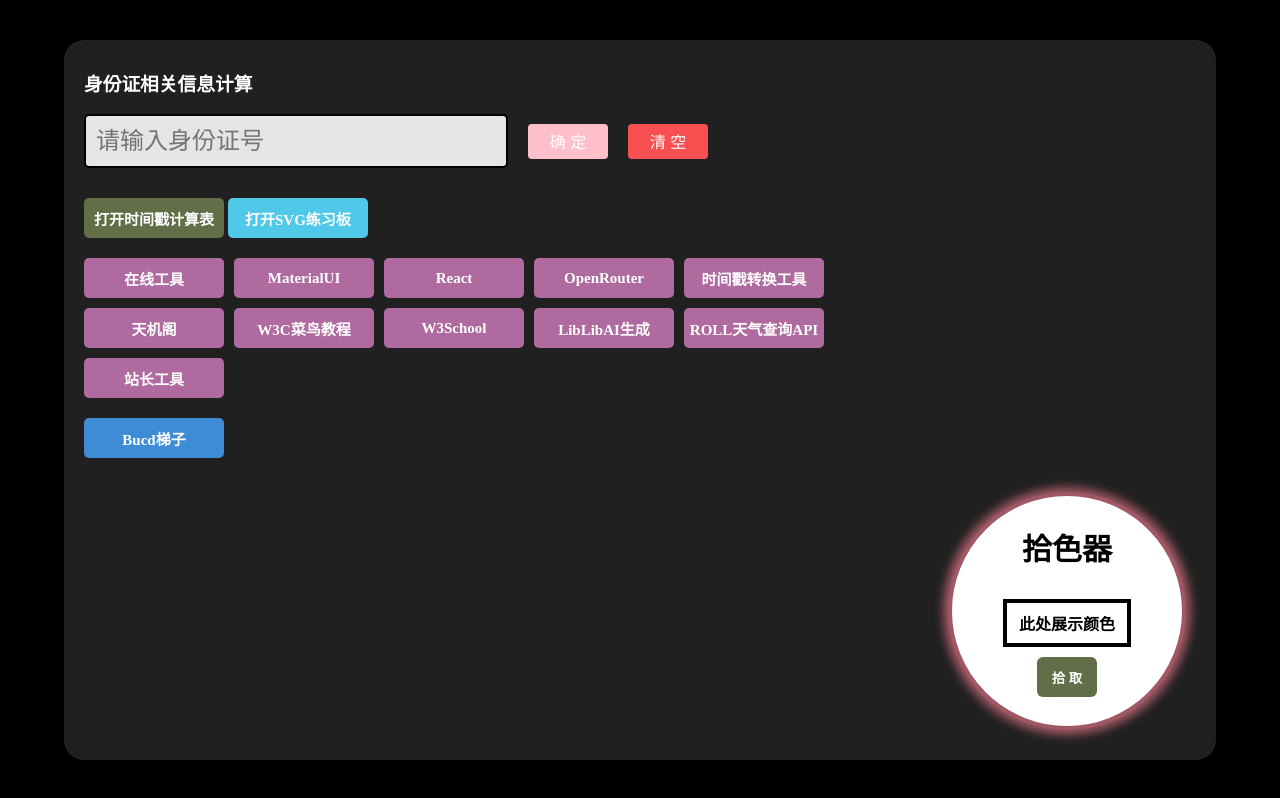
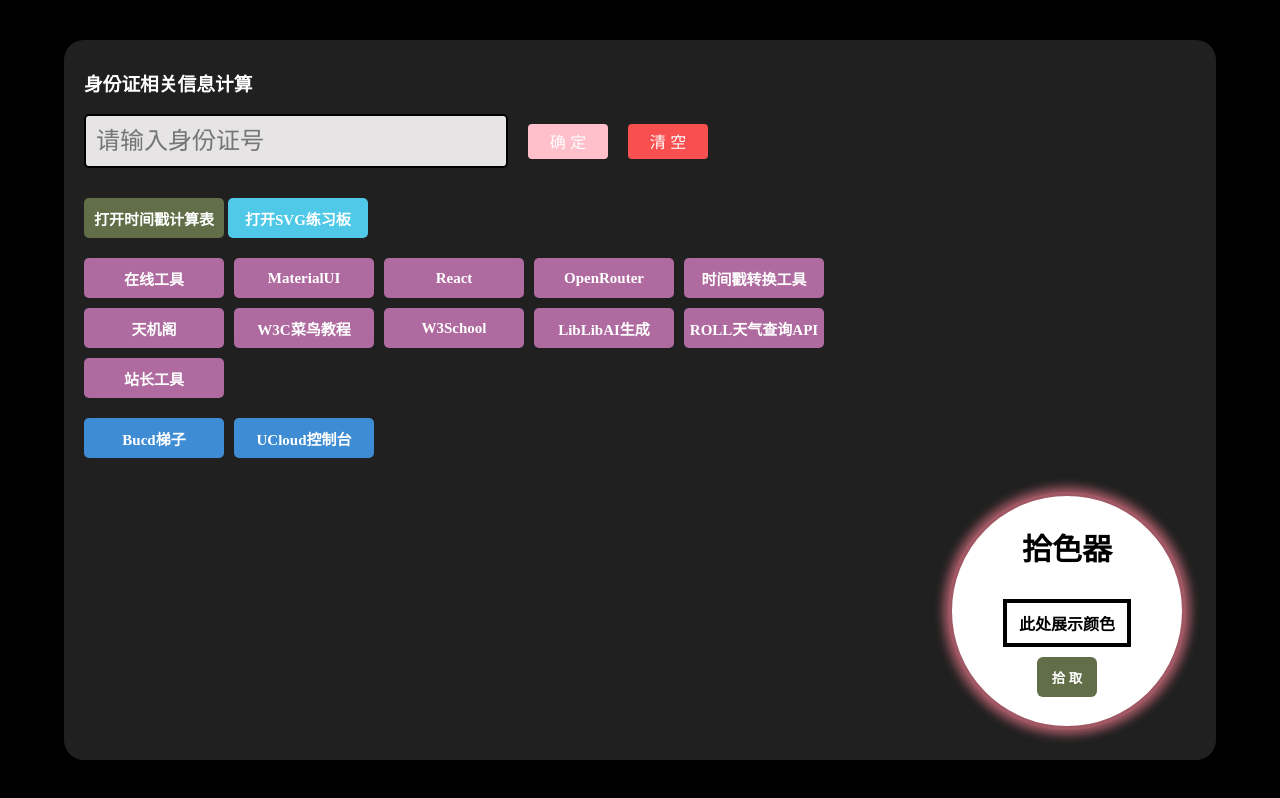
Before and after one commit to MissionMMM/react-app, a React (Create React App) app: page /instrument in a window 1280 px wide. Built offline with nearby package versions, Linux system fonts and the light colour scheme.

Commit message:
添加ucloud控制台url跳转

```diff
--- a/src/pages/instrument/instrument.js
+++ b/src/pages/instrument/instrument.js
@@ -262,6 +262,9 @@ function Instrument() {
             case 12:
                 url = "https://tool.chinaz.com/"
                 break;
+            case 13:
+                url = "https://console.ucloud.cn/"
+                break;
             default:
                 break;
         }
@@ -302,6 +305,7 @@ function Instrument() {
             </div>
             <div className="flexBox">
                 <div className="jumpSwitch-2" onClick={() => { jumpURLByHistory(7) }}>Bucd梯子</div>
+                <div className="jumpSwitch-2" onClick={() => { jumpURLByHistory(13) }}>UCloud控制台</div>
             </div>
             <Dialog onClose={() => dialogHandleClose()} open={openDialog}>
                 <SuccessAlert alertOpen={openAlert} alertText={alertText} handleClose={closeSuccessAlert} />
```
